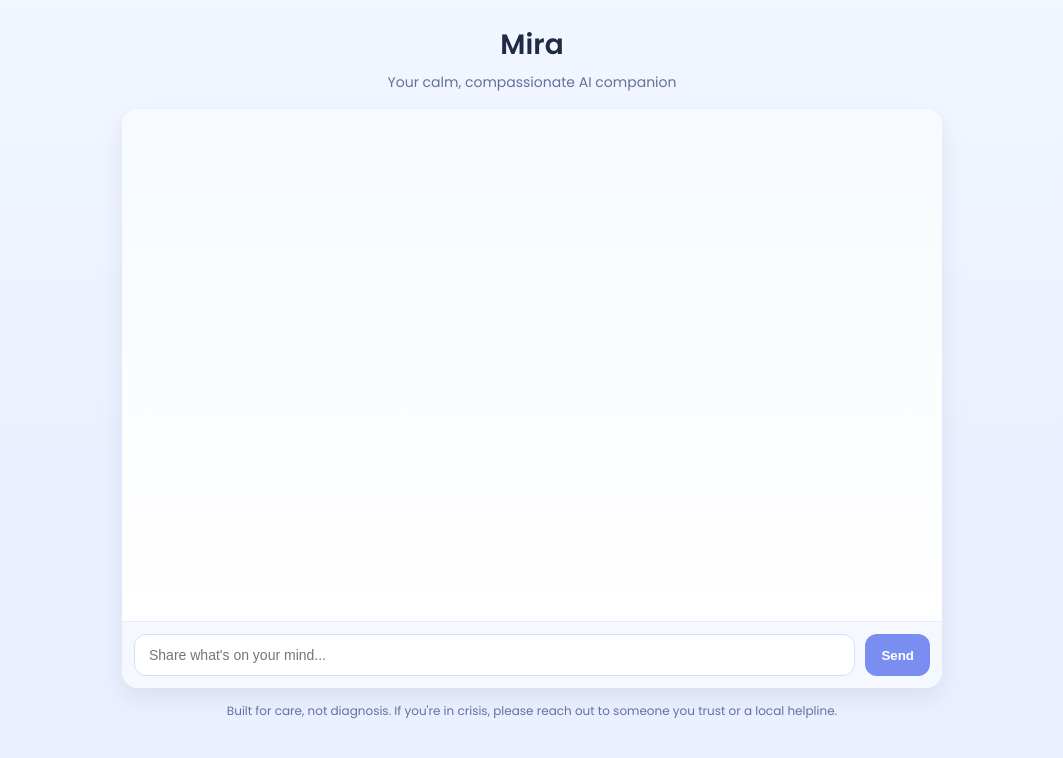
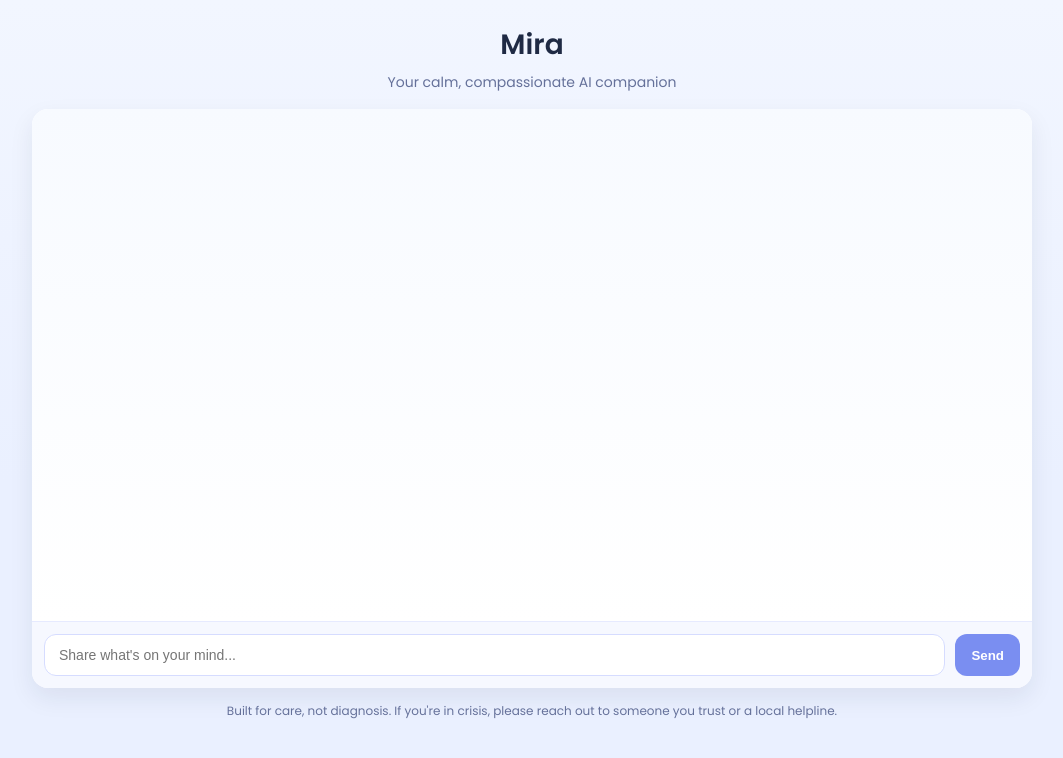
Before and after one commit to PaulBrytonRaj18/Simple-Mental-Companion-ChatBotAI, a Flask app: page / in a window 1280 px wide. Shown: the top 758 px of the page, without its empty margins (108-1171 px from the left). Run offline with Flask 3, Linux system fonts and the light colour scheme.

Commit message:
Small responsive Change

```diff
--- a/mental_health_chatbot/static/style.css
+++ b/mental_health_chatbot/static/style.css
@@ -143,3 +143,23 @@ body {
   text-align: center;
   max-width: 820px;
 }
+
+/* Small devices (phones, 600px and down) */
+@media only screen and (max-width: 600px) {
+  .chat-container { border-radius: 0; }
+  .chat-input { border-radius: 0; }
+}
+
+/* Medium devices (tablets, 600px to 900px) */
+@media only screen and (min-width: 600px) and (max-width: 900px) {
+  .chat-container { max-width: 100%; }
+}
+/* Large devices (laptops/desktops, 900px and up) */
+@media only screen and (min-width: 900px) {
+  .chat-container { max-width: 820px; }
+}
+
+/* Extra large devices (large laptops and desktops, 1200px and up) */
+@media only screen and (min-width: 1200px) {
+  .chat-container { max-width: 1000px; }
+}
```
